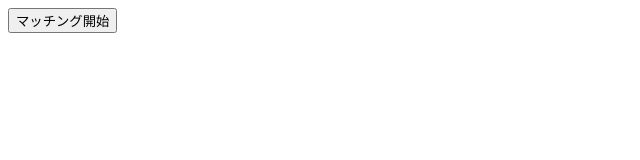
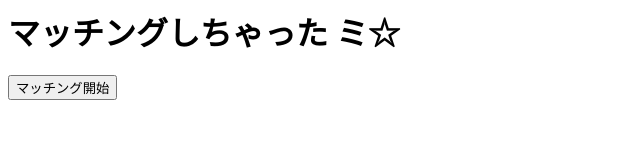
Before and after one commit to rekoha058wa/steam, a plain HTML site: page nichidai/html/mattingu.html in a window 1280 px wide. Both pictures are taken after a click on the button "マッチング開始". Shown: the whole page, without its empty margins (0-640 px from the left). Drawn offline with Linux system fonts and the light colour scheme.

Commit message:
とりあえず上げとく

```diff
--- a/nichidai/html/mattingu.html
+++ b/nichidai/html/mattingu.html
@@ -4,18 +4,23 @@
   <title>マッチング画面</title>
   <head>
     <body>
-      <script LANGUAGE="JavaScript">
+      <h1><div id="output">マッチングするよー</div></h1>
+
+      <script LANGUAGE="JavaScript" type="text/javascript">
       let Mnumber;
 
       function mach(){
         Mnumber = randomv(2);
+        target = document.getElementById("output");
 
         //ランダムでアラート表示
         if(Mnumber == 0){
           alert("マッチングしろや！");
+          target.innerHTML = "マッチングしていると思った？";
         }
         if(Mnumber == 1){
           alert("マッチングだー！");
+          target.innerHTML = "マッチングしちゃった ミ☆";
         }
       }
 
```
